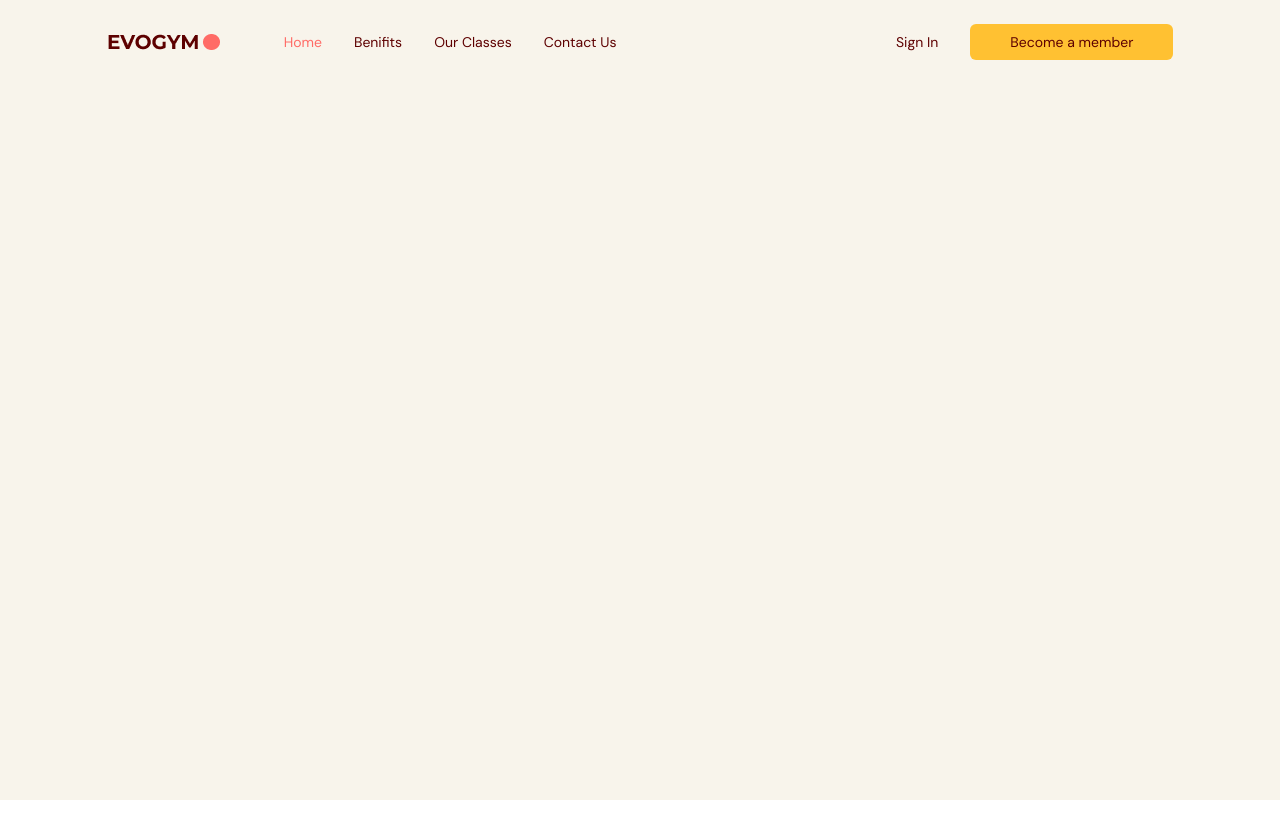
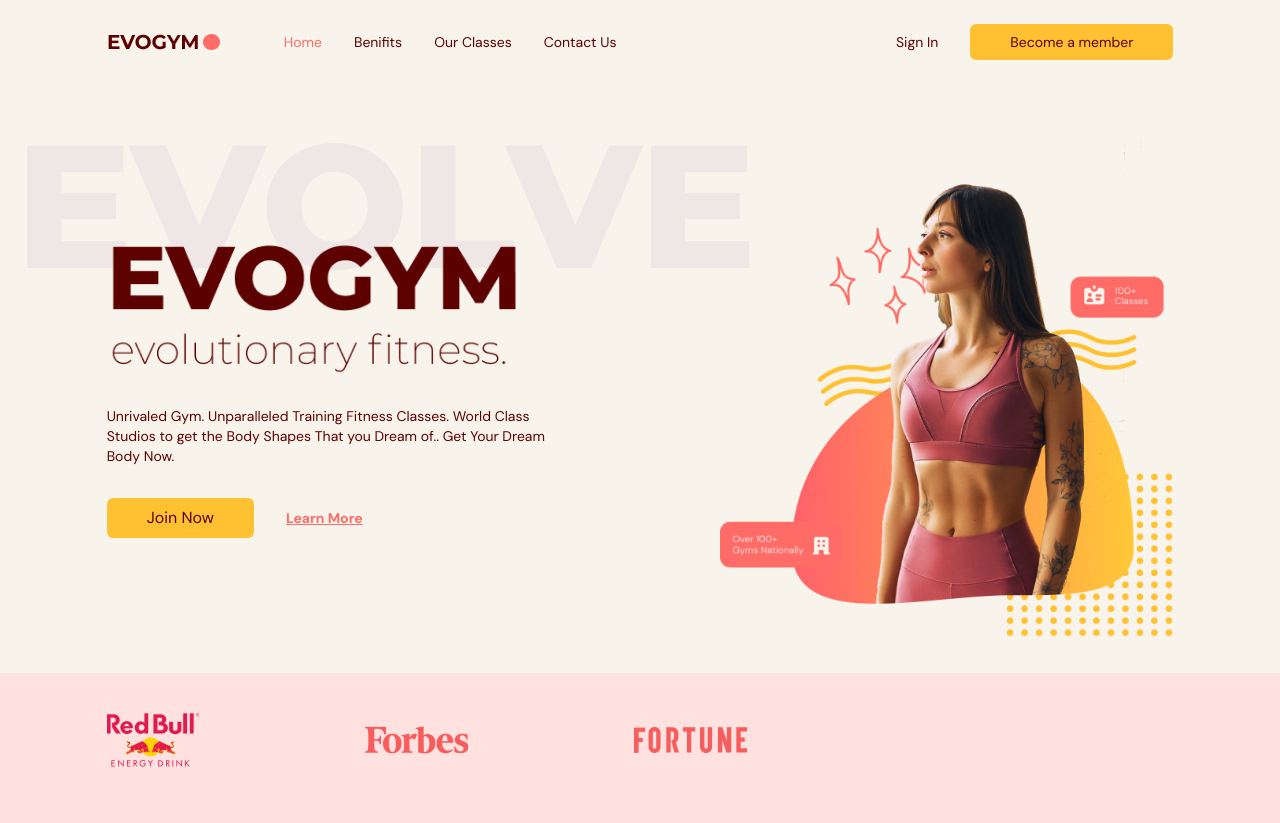
Before and after one commit to Naveen0910/GoGym, a React (Vite) app: page / in a window 1280 px wide. Before the commit the page ends 800 px from the top, so only its background shows below. Built offline with nearby package versions, Linux system fonts and the light colour scheme.

Commit message:
Home Page Done

```diff
--- a/src/App.tsx
+++ b/src/App.tsx
@@ -1,6 +1,6 @@
 import Navbar from "@/scenes/Navbar";
 import { useEffect, useState } from "react";
-
+import Home from "@/scenes/home";
 import { SelectedPage } from "@/shared/types";
 
 function App() {
@@ -8,17 +8,17 @@ function App() {
     SelectedPage.Home,
   );
   const [isTopOfPage, setIsTopOfPage] = useState<boolean>(true);
+
   useEffect(() => {
     const handleScroll = () => {
-      if (window.screenY === 0) {
+      if (window.scrollY === 0) {
         setIsTopOfPage(true);
         setSelectedPage(SelectedPage.Home);
-      } else {
-        setIsTopOfPage(false);
       }
+      if (window.scrollY !== 0) setIsTopOfPage(false);
     };
     window.addEventListener("scroll", handleScroll);
-    return () => window.addEventListener("scroll", handleScroll);
+    return () => window.removeEventListener("scroll", handleScroll);
   }, []);
   return (
     <div className="app bg-gray-20 ">
@@ -27,6 +27,7 @@ function App() {
         selectedPage={selectedPage}
         setSelectedPage={setSelectedPage}
       />
+      <Home setSelectedPage={setSelectedPage} />
     </div>
   );
 }
--- /dev/null
+++ b/src/scenes/home/index.tsx
@@ -0,0 +1,96 @@
+import { SelectedPage } from "@/shared/types";
+import ActionButton from "@/shared/ActionButton";
+import HomePageText from "@/assets/HomePageText.png";
+import HomePageGraphic from "@/assets/HomePageGraphic.png";
+import SponsorRedBull from "@/assets/SponsorRedBull.png";
+import SponsorForbes from "@/assets/SponsorForbes.png";
+import SponsorFortune from "@/assets/SponsorFortune.png";
+import AnchorLink from "react-anchor-link-smooth-scroll";
+import { motion } from "framer-motion";
+import useMediaQuery from "@/hooks/useMediaQuery";
+
+type Props = {
+  setSelectedPage: (value: SelectedPage) => void;
+};
+
+const Home = ({ setSelectedPage }: Props) => {
+  const isAboveMediumScreen = useMediaQuery("(min-width:1060px");
+
+  return (
+    <section id="home" className="bg-gray-20 gap-16 py-10 md:h-full md:pb-0 ">
+      <motion.div
+        onViewportEnter={() => setSelectedPage(SelectedPage.Home)}
+        className="mx-auto w-5/6 items-center justify-center md:flex  md:h-5/6"
+      >
+        <div className="z-10 mt-32 md:basis-3/5">
+          <motion.div
+            initial="hidden"
+            whileInView="visible"
+            viewport={{ once: true, amount: 0.5 }}
+            transition={{ duration: 0.5 }}
+            variants={{
+              hidden: { opacity: 0, x: -50 },
+              visible: { opacity: 1, x: 0 },
+            }}
+            className="md:-mt-20 "
+          >
+            <div className="relative">
+              <div className="before:absolute before:-top-20 before:-left-20 md:before:content-evolvetext before:z-[-1] ">
+                <img alt="home-page-text" src={HomePageText} />
+              </div>
+            </div>
+            <p className="mt-8 text-sm ">
+              Unrivaled Gym. Unparalleled Training Fitness Classes. World Class
+              Studios to get the Body Shapes That you Dream of.. Get Your Dream
+              Body Now.
+            </p>
+          </motion.div>
+
+          <motion.div
+            initial="hidden"
+            whileInView="visible"
+            viewport={{ once: true, amount: 0.5 }}
+            transition={{ delay: 0.2, duration: 0.5 }}
+            variants={{
+              hidden: { opacity: 0, x: -50 },
+              visible: { opacity: 1, x: 0 },
+            }}
+            className="mt-8 flex items-center gap-8 "
+          >
+            <ActionButton setSelectedPage={setSelectedPage}>
+              Join Now
+            </ActionButton>
+            <AnchorLink
+              className="text-sm font-bold text-primary-500 underline hover:text-secondary-500"
+              onClick={() => setSelectedPage(SelectedPage.ContactUs)}
+              href={`${SelectedPage.ContactUs}`}
+            >
+              <p>Learn More</p>
+            </AnchorLink>
+          </motion.div>
+        </div>
+
+        <div
+          className="flex basis-3/5 justify-center md:z-10
+        md:ml-40 md:mt-16 md:justify-items-end
+        "
+        >
+          <img alt="grapic" src={HomePageGraphic} />
+        </div>
+      </motion.div>
+      {isAboveMediumScreen && (
+        <div className="h-[150px] w-full bg-primary-100 py-10">
+          <div className="mx-auto w-5/6">
+            <div className="flex w-3/5 items-center justify-between gap-8">
+              <img alt="sponser-redbull" src={SponsorRedBull} />
+              <img alt="sponser-forbes" src={SponsorForbes} />
+              <img alt="sponser-fortune" src={SponsorFortune} />
+            </div>
+          </div>
+        </div>
+      )}
+    </section>
+  );
+};
+
+export default Home;
```
